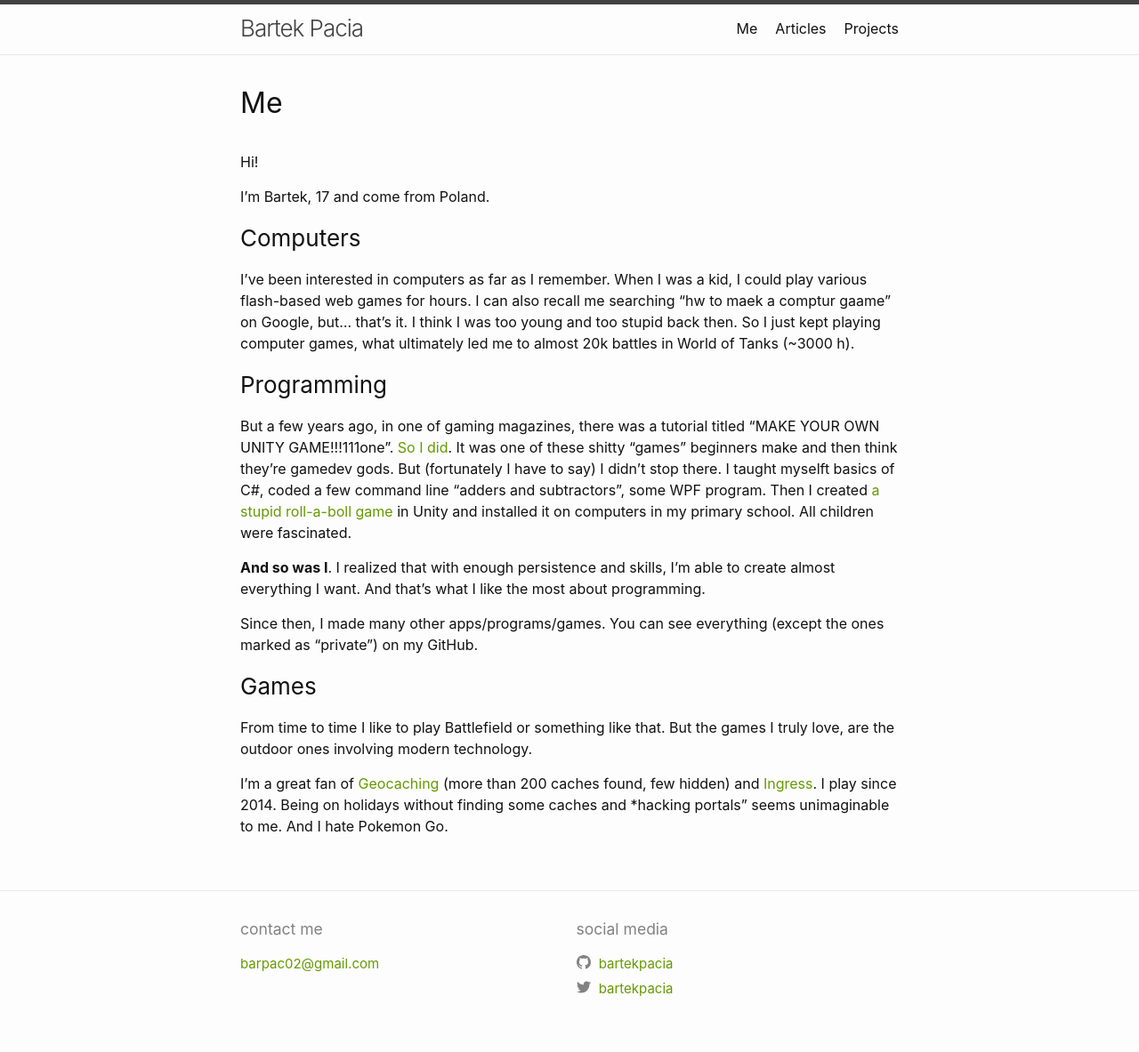
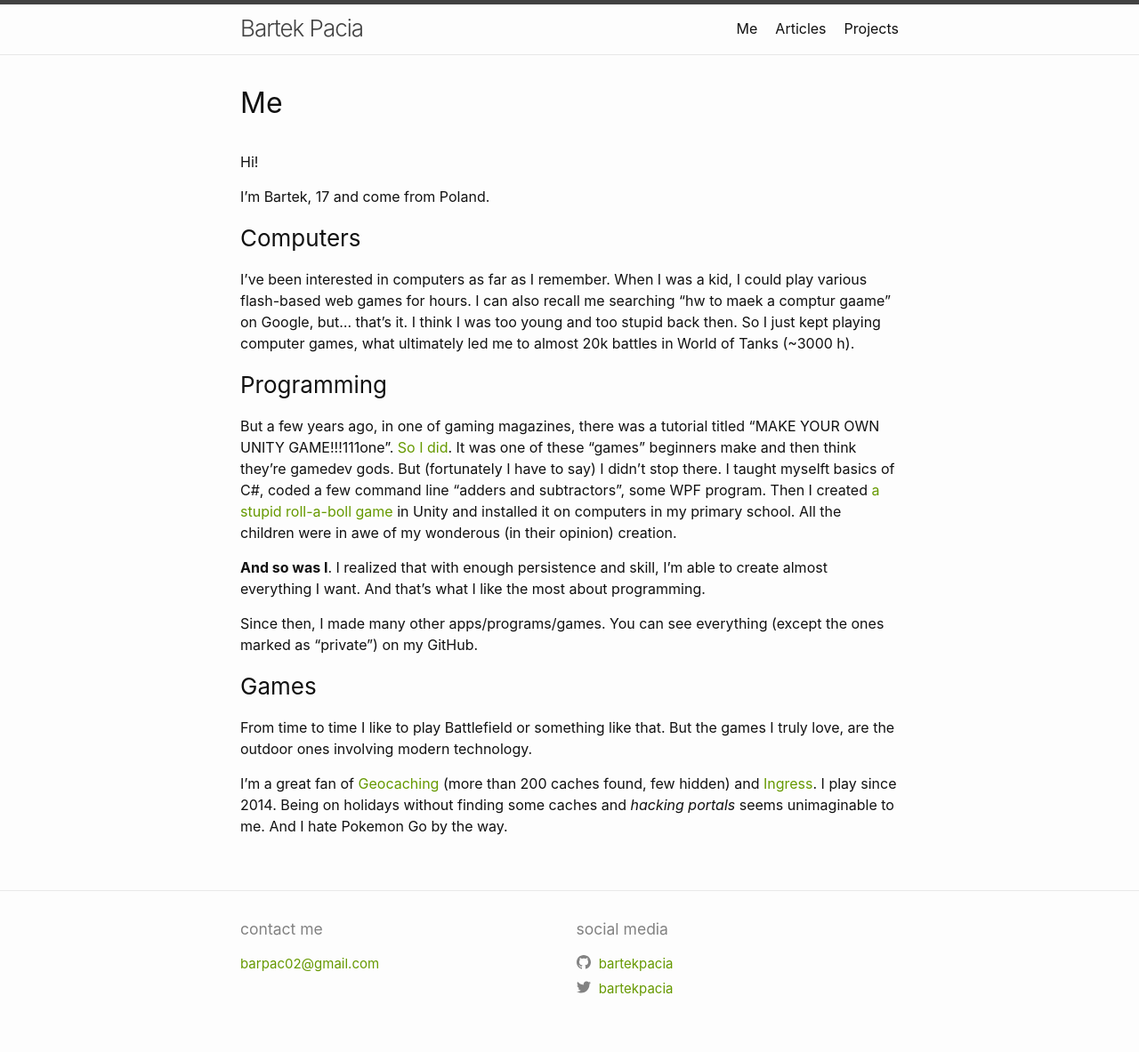
Before and after one commit to bartekpacia/bartekpacia.github.io, a Jekyll site: the page built from about.md, in a window 1280 px wide. Shown: the whole page at 89% size. Built offline with Jekyll 4.4.1, drawn with Linux system fonts in a browser that asks for light colours.

Commit message:
updated About Me description

```diff
--- a/about.md
+++ b/about.md
@@ -18,22 +18,24 @@
 in World of Tanks (~3000 h).
 
 ### Programming
+
 But a few years ago, in one of gaming magazines, there was a tutorial
 titled "MAKE YOUR OWN UNITY GAME!!!111one". [So I did](https://github.com/bartekpacia/my-first-game).
-It was one of these shitty "games" beginners make and then think they're
+It was one of these "games" beginners make and then think they're
 gamedev gods. But (fortunately I have to say) I didn't stop there. I taught
 myselft basics of C#, coded a few command line "adders and subtractors", some
 WPF program. Then I created [a stupid roll-a-boll game](https://github.com/bartekpacia/crazy-ball)
-in Unity and installed it on computers in my primary school. All children
-were fascinated.
+in Unity and installed it on computers in my primary school. All the children were in awe of my
+wonderous (in their opinion) creation.
 
-**And so was I**. I realized that with enough persistence and skills, I'm able to create
+**And so was I**. I realized that with enough persistence and skill, I'm able to create
 almost everything I want. And that's what I like the most about programming.
 
 Since then, I made many other apps/programs/games. You can see everything (except the
 ones marked as "private") on my GitHub.
 
 ### Games
+
 From time to time I like to play Battlefield or something like that. But the games I truly love, are the outdoor ones involving modern technology.
 
-I'm a great fan of [Geocaching](https://en.wikipedia.org/wiki/Geocaching) (more than 200 caches found, few hidden) and [Ingress](https://www.ingress.com). I play since 2014. Being on holidays without finding some caches and *hacking portals" seems unimaginable to me. And I hate Pokemon Go.
+I'm a great fan of [Geocaching](https://en.wikipedia.org/wiki/Geocaching) (more than 200 caches found, few hidden) and [Ingress](https://www.ingress.com). I play since 2014. Being on holidays without finding some caches and _hacking portals_ seems unimaginable to me. And I hate Pokemon Go by the way.
```
